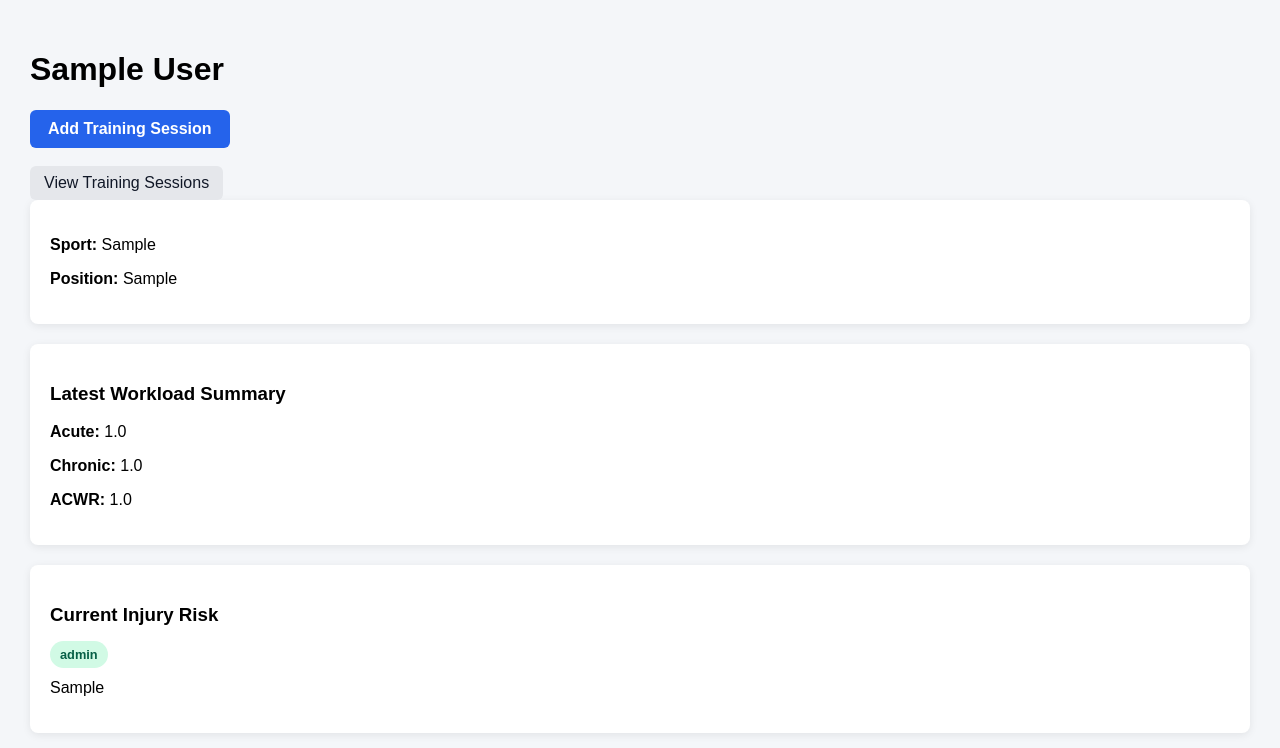
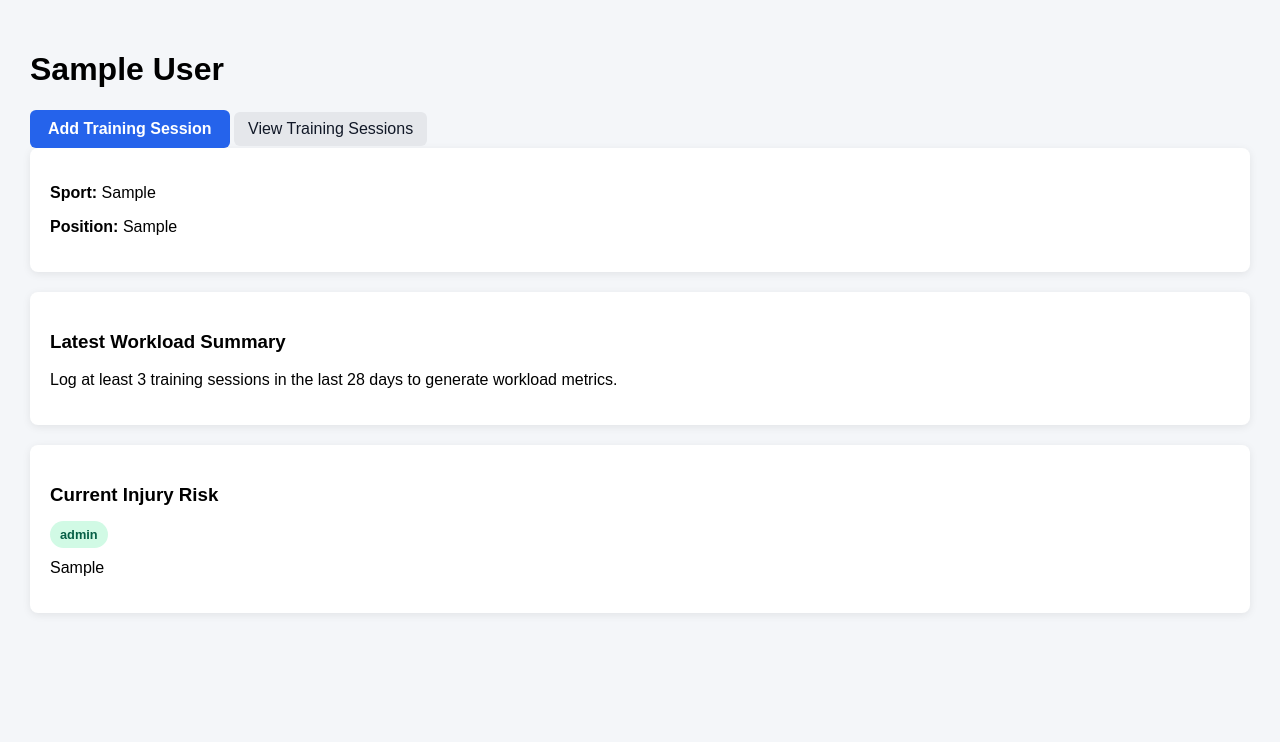
Before and after one commit to phollyerviggiani/AthleteGuard, a Spring Boot app: page /athletes/1 in a window 1280 px wide. Shown: the part 58-806 px from the top of the page. After the commit the page ends 679 px from the top, so only its background shows below. Run offline with Spring Boot 4, Linux system fonts and the light colour scheme; tables that the repository leaves empty hold one stand-in row (values such as "Sample post").

Commit message:
updated the logic to account for low recent days so no weird acwr numbers + fixed the formating on the decimal places

```diff
--- a/src/main/resources/templates/athlete-detail.html
+++ b/src/main/resources/templates/athlete-detail.html
@@ -21,8 +21,7 @@
            th:href="@{'/athletes/' + ${athlete.athleteId} + '/sessions/new'}">
             Add Training Session
         </a>
-        <br>
-        <br>
+
         <a class="btn-secondary"
            th:href="@{'/athletes/' + ${athlete.athleteId} + '/sessions'}">
             View Training Sessions
@@ -37,15 +36,16 @@
     <div class="card">
         <h3>Latest Workload Summary</h3>
 
-        <div th:if="${summary != null}">
-            <p><strong>Acute:</strong> <span th:text="${summary.acuteWorkload}"></span></p>
-            <p><strong>Chronic:</strong> <span th:text="${summary.chronicWorkload}"></span></p>
-            <p><strong>ACWR:</strong> <span th:text="${summary.acwr}"></span></p>
+        <div th:if="${summary == null or summary.periodEndDate.isBefore(T(java.time.LocalDate).now().minusDays(28))}">
+            <p>Log at least 3 training sessions in the last 28 days to generate workload metrics.</p>
         </div>
 
-        <div th:if="${summary == null}">
-            <p>No workload data available.</p>
+        <div th:if="${summary != null and summary.periodEndDate.isAfter(T(java.time.LocalDate).now().minusDays(28))}">
+            <p><strong>Acute:</strong> <span th:text="${#numbers.formatDecimal(summary.acuteWorkload, 1, 1)}"></span></p>
+            <p><strong>Chronic:</strong> <span th:text="${#numbers.formatDecimal(summary.chronicWorkload, 1, 1)}"></span></p>
+            <p><strong>ACWR:</strong> <span th:text="${#numbers.formatDecimal(summary.acwr, 1, 1)}"></span></p>
         </div>
+
     </div>
 
     <div class="card">
--- a/src/main/resources/templates/training-session-form.html
+++ b/src/main/resources/templates/training-session-form.html
@@ -49,11 +49,10 @@
             </div>
 
             <div class="form-actions">
-                <button type="submit">Save Session</button>
+                <button type="submit" class="btn-primary">Save Session</button>
 
                 <a th:href="@{'/athletes/' + ${athlete.athleteId}}"
-                   class="btn-secondary"
-                   style="display:inline-block; padding:8px 14px; border-radius:5px; text-decoration:none; color:white;">
+                   class="btn-secondary">
                     Cancel
                 </a>
             </div>
--- a/src/main/resources/templates/training-session-list.html
+++ b/src/main/resources/templates/training-session-list.html
@@ -25,8 +25,7 @@
                th:href="@{'/athletes/' + ${athlete.athleteId} + '/sessions/new'}">
                 Add Training Session
             </a>
-            <br>
-            <br>
+
             <a class="btn-secondary"
                th:href="@{'/athletes/' + ${athlete.athleteId}}">
                 Back to Athlete
```
Also changed, not shown: src/main/java/com/phollyerviggiani/athleteguard/service/WorkloadService.java (+16 -3 lines).
